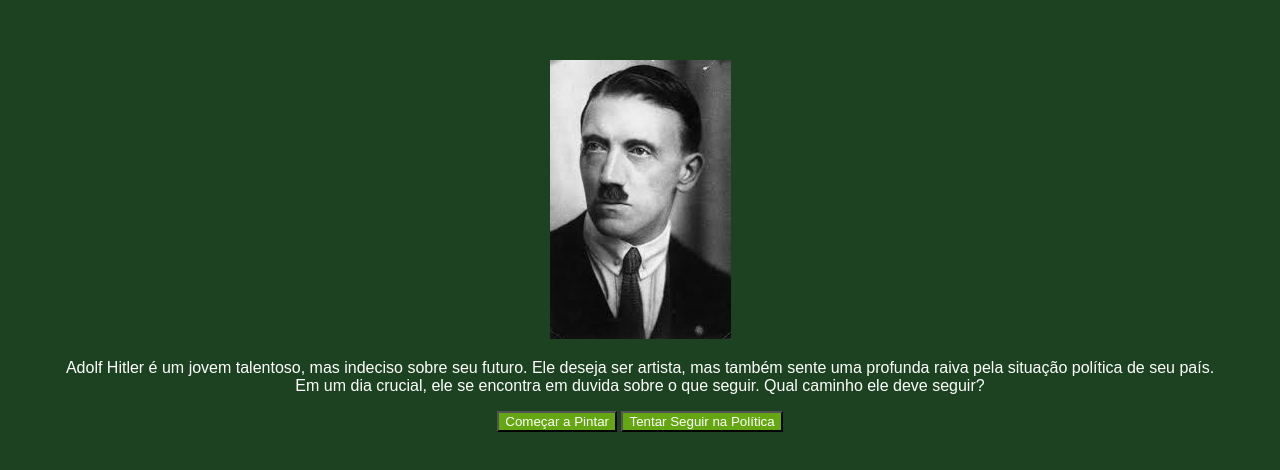
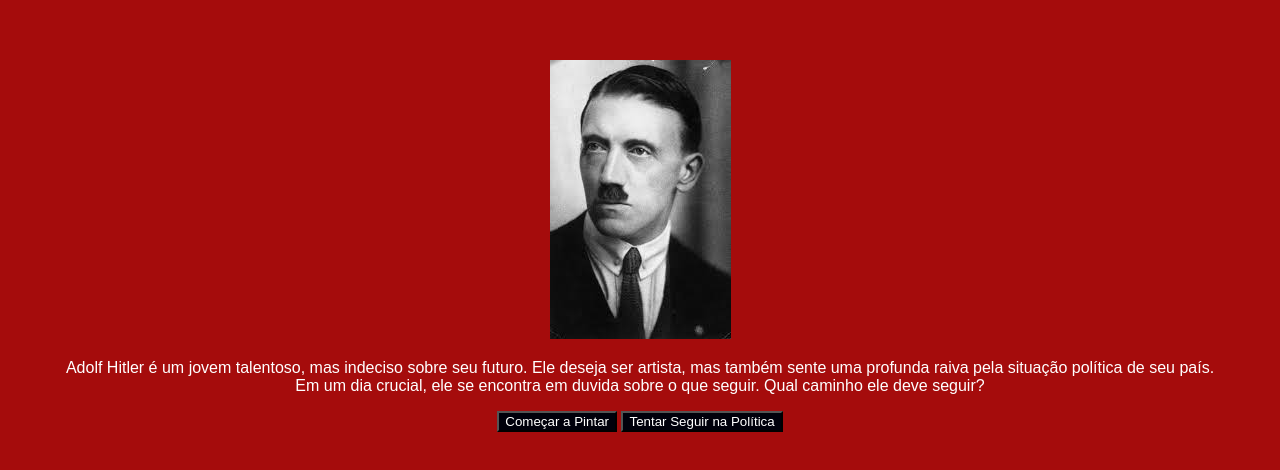
Before and after one commit to NicBase9/Grupo4Flix-Projeto-2, a plain HTML site: page index.html in a window 1280 px wide. Shown: the part 104-574 px from the top of the page. Drawn offline with Linux system fonts and the light colour scheme; a web font is replaced by a local one.

Commit message:
Update style.css

```diff
--- a/style.css
+++ b/style.css
@@ -1,5 +1,5 @@
 body {
-    background-color: #1D4221;
+    background-color: #a50c0c;
     color: white;
     font-family: "Bai Jamjuree", sans-serif;
     display: flex;
@@ -10,7 +10,7 @@ body {
 }
 
 button {
-    background-color: #64A712;
+    background-color: #00000B;
     color: white;
     font-family: "Bai Jamjuree", sans-serif;
 }
```
